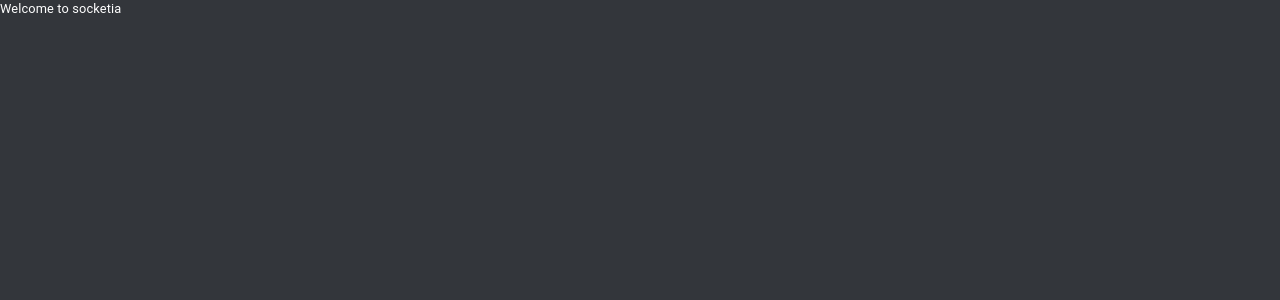
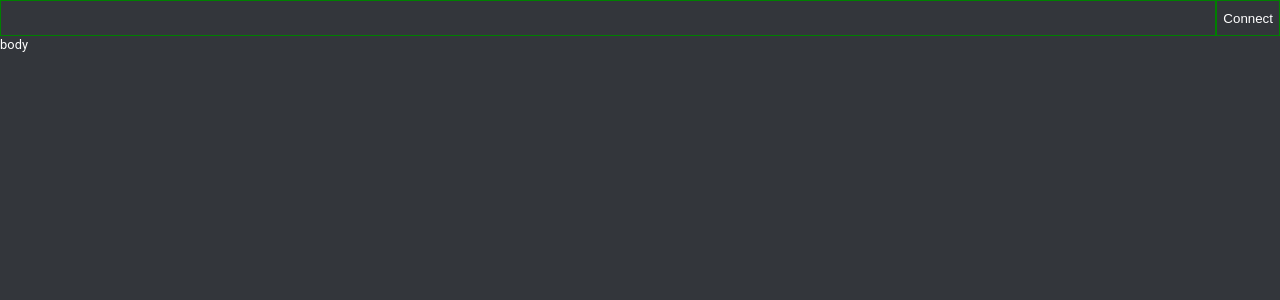
Before and after one commit to Kaeyz/Socket-Client, a React (Create React App) app: page / in a window 1280 px wide. Shown: the top 300 px of the page. Built offline with nearby package versions, Linux system fonts and the light colour scheme.

Commit message:
ADD: header added to playground

```diff
--- a/src/App.js
+++ b/src/App.js
@@ -1,10 +1,11 @@
 import React from "react";
 import Theme from "./theme";
+import Playground from "./components/playground";
 
 const App = () => {
 	return (
 		<Theme>
-			Welcome to socketia
+			<Playground />
 		</Theme>
 	);
 };
--- /dev/null
+++ b/src/components/playground/index.js
@@ -0,0 +1,20 @@
+import React from "react";
+import Style from "./playground.style";
+
+const Playground = () => {
+	return (
+		<Style>
+			<div className="top_section">
+				<input />
+				<button>
+				Connect
+				</button>
+			</div>
+			<div>
+				body
+			</div>
+		</Style>
+	);
+};
+
+export default Playground;
--- /dev/null
+++ b/src/components/playground/playground.style.js
@@ -0,0 +1,8 @@
+import styled from "styled-components";
+
+export default styled.div`
+  .top_section {
+    display: grid;
+    grid-template-columns: 1fr max-content;
+  }
+`;
--- a/src/theme/GlobalStyle.js
+++ b/src/theme/GlobalStyle.js
@@ -52,15 +52,20 @@ const GlobalStyle = createGlobalStyle`
 		font-size: calc(0.4rem + 0.5em);
 		font-weight: 500;
 	}
-	a {
-		color: ${props => props.theme.color.primary};
-		text-decoration: none;
-		&:focus,
-		&:hover {
-			color: ${props => props.theme.color.primary}BB;
-		}
+	input {
+		background-color: ${props => props.theme.color.background};
+		color: ${props => props.theme.color.text};
+		border: 0.5px solid green;
+		padding: 0.5rem;
+		font-size: 1rem;
+		outline: none;
 	}
-	.pointer {
+
+	button {
+		background-color: ${props => props.theme.color.background};
+		color: ${props => props.theme.color.text};
+		border: 0.5px solid green;
+		outline: none;
 		cursor: pointer;
 	}
 `;
--- a/src/theme/variables.js
+++ b/src/theme/variables.js
@@ -1,6 +1,7 @@
 export default Object.freeze({
 	color: {
 		background: "#33363B",
+		primary: "green",
 		text: "white"
 	}
 });
```
